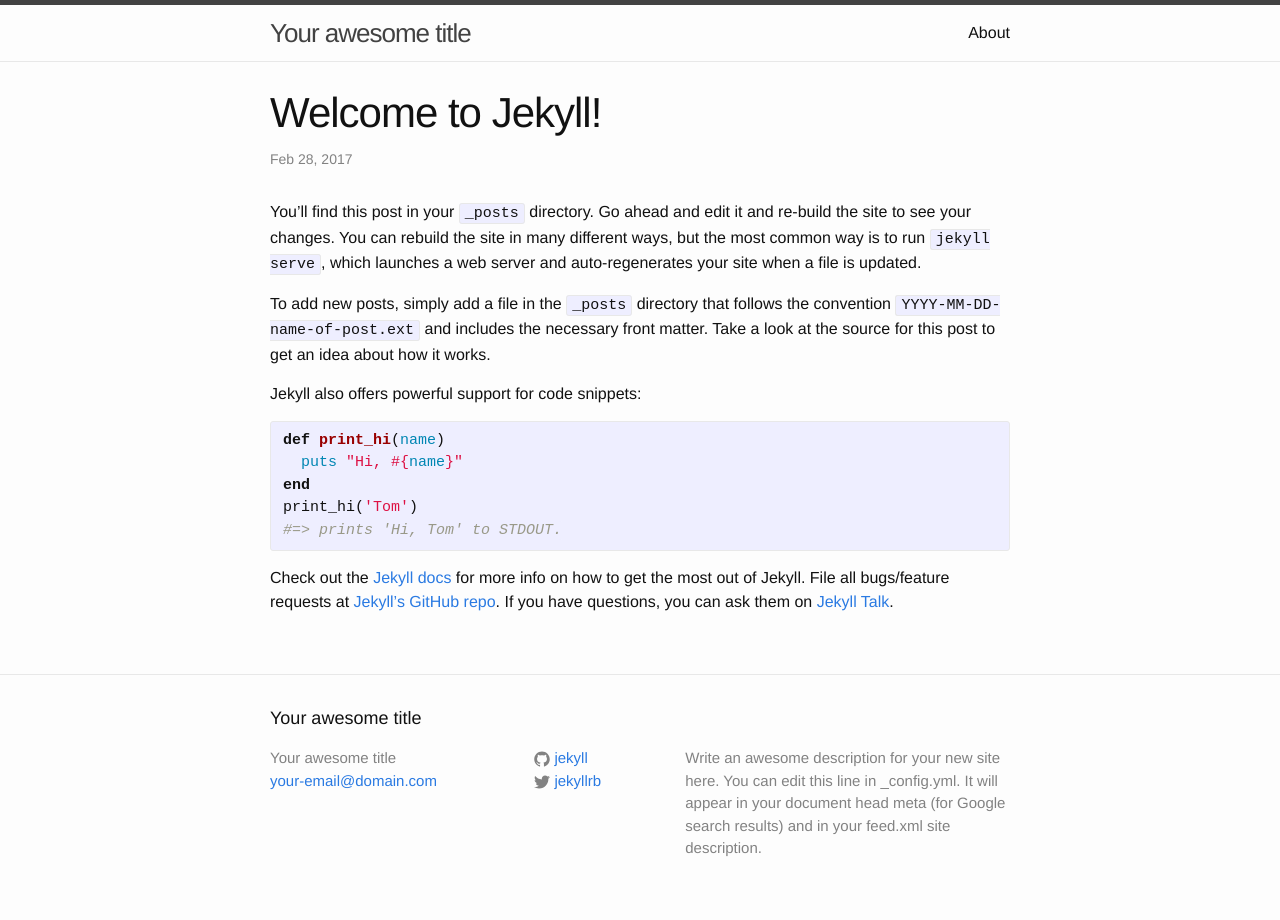
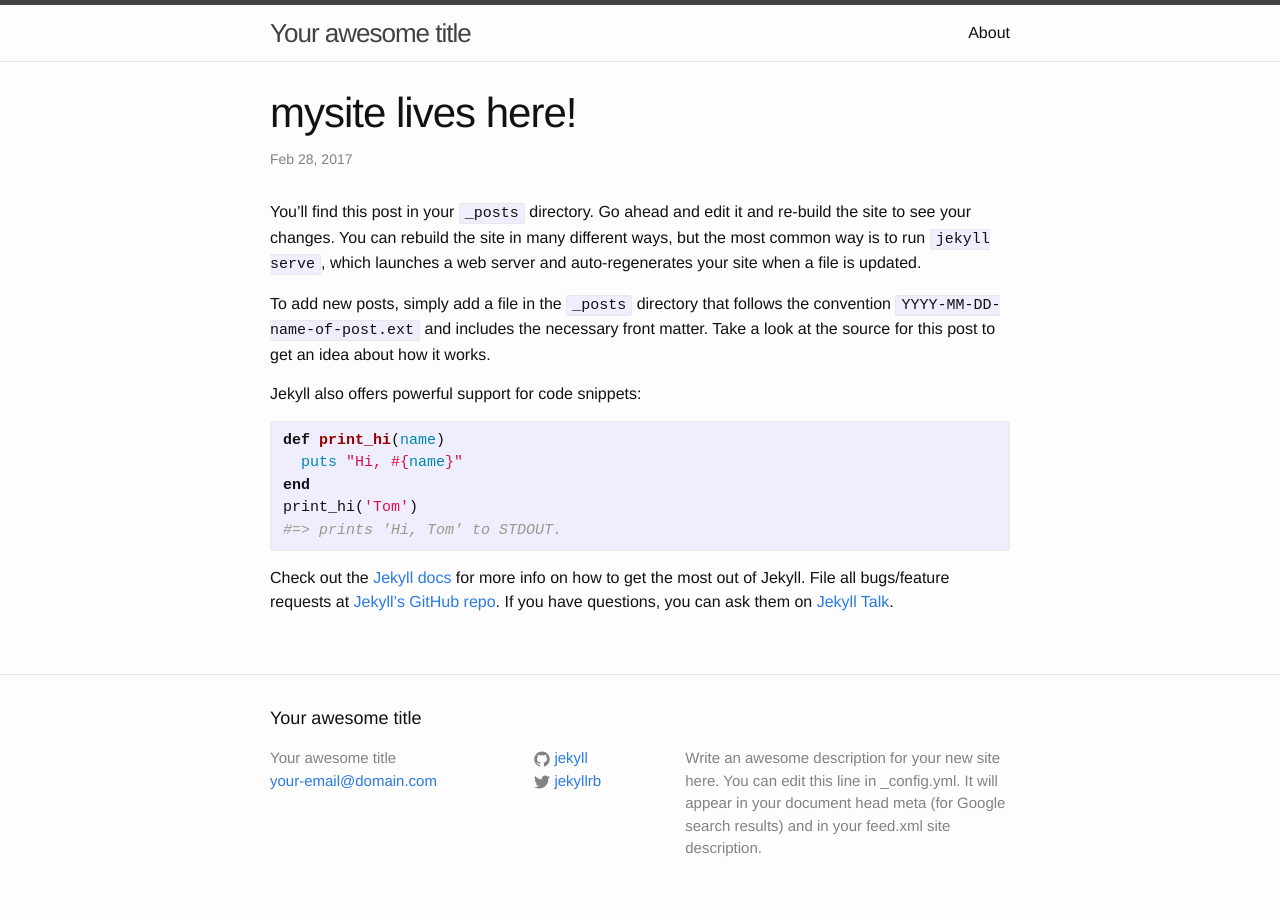
Before and after one commit to scrampin/scrampin.github.io, a Jekyll site: the page built from _posts/2017-02-28-welcome-to-jekyll.markdown, in a window 1280 px wide. Built offline with Jekyll 4.4.1, drawn with Linux system fonts in a browser that asks for light colours.

Commit message:
altered title

```diff
--- a/_posts/2017-02-28-welcome-to-jekyll.markdown
+++ b/_posts/2017-02-28-welcome-to-jekyll.markdown
@@ -1,6 +1,6 @@
 ---
 layout: post
-title:  "Welcome to Jekyll!"
+title:  "mysite lives here!"
 date:   2017-02-28 19:15:54 +0000
 categories: jekyll update
 ---
```
